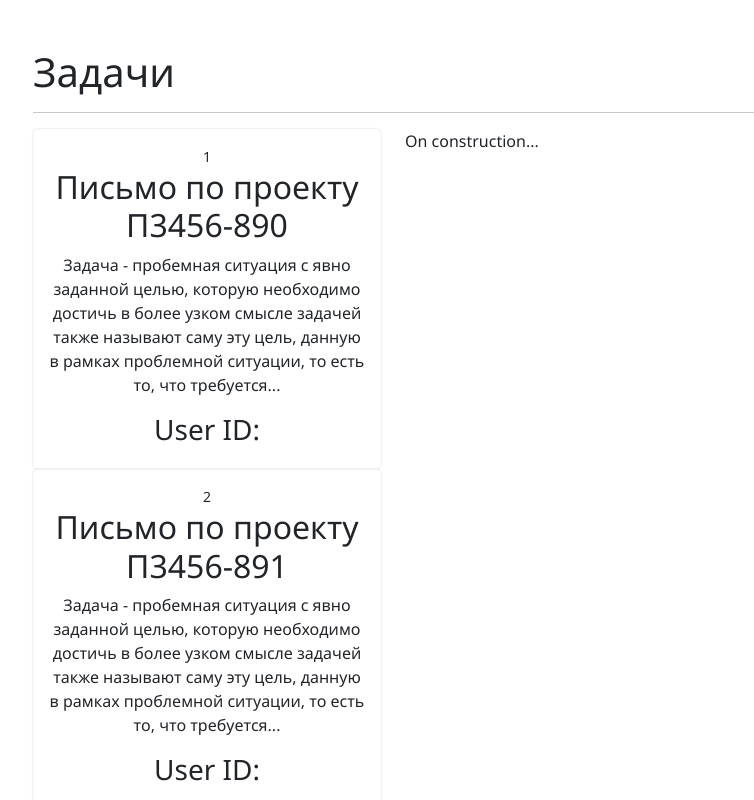
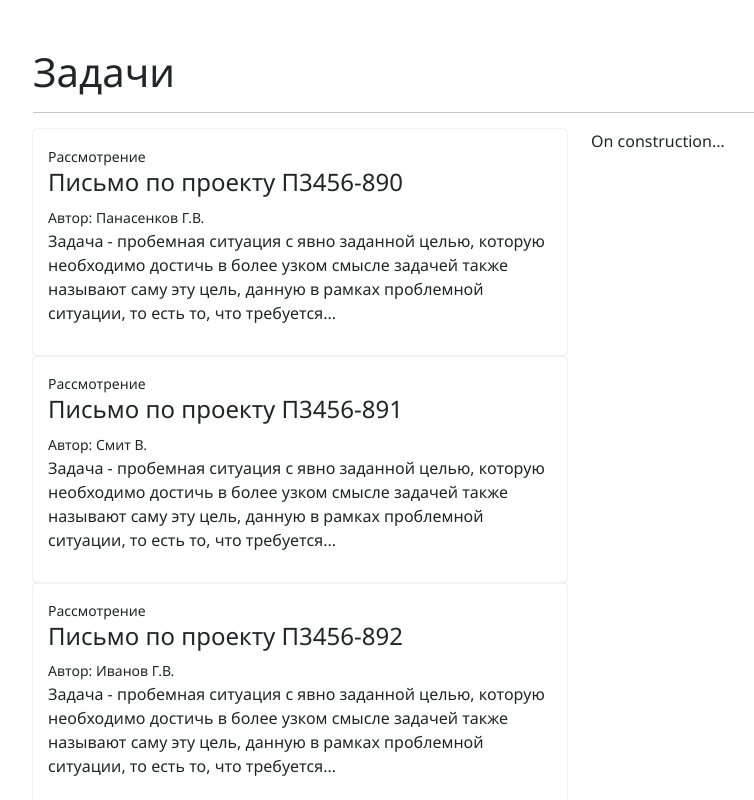
Before and after one commit to SleaD80/Inbox, a React (Create React App) app: page / in a window 1280 px wide. Shown: the top 800 px of the page, without its empty margins (49-803 px from the left). Built offline with nearby package versions, Linux system fonts and the light colour scheme.

Commit message:
Task component

```diff
--- a/public/index.html
+++ b/public/index.html
@@ -26,7 +26,7 @@
       <h1 class="fw-light">Задачи</h1>
       <hr />
       <div class="row">
-        <div class="row row-cols-1 row-cols-md-2 row-cols-lg-3">
+        <div class="row row-cols-1 row-cols-md-2 row-cols-lg-2">
           <div class="col">
             <div id="root" />
           </div>
--- a/src/components/Task.css
+++ b/src/components/Task.css
@@ -1,6 +1,7 @@
 .task {
   /* max-width: 50%; */
   /* margin: 25px auto; */
+  text-align: left;
   padding: 15px;
   border-radius: 5px;
   box-shadow: 0 0 2px rgba(0, 0, 0, 0.2);
--- a/src/components/Task.js
+++ b/src/components/Task.js
@@ -1,14 +1,15 @@
 import './Task.css'
 
-function Post({ id, title, userId, body }) {
+function Task({ stage, title, author, body }) {
   return (
-    <div className="task">
-      <small>{id}</small>
-      <h2>{title}</h2>
+    <div className="col task">
+      {/* <small>{id}</small> */}
+      <small>{stage}</small>
+      <h4>{title}</h4>
+      <small>Автор: {author}</small>
       <p>{body}</p>
-      <h3>User ID: {userId}</h3>
     </div>
   )
 }
 
-export default Post
+export default Task
```
